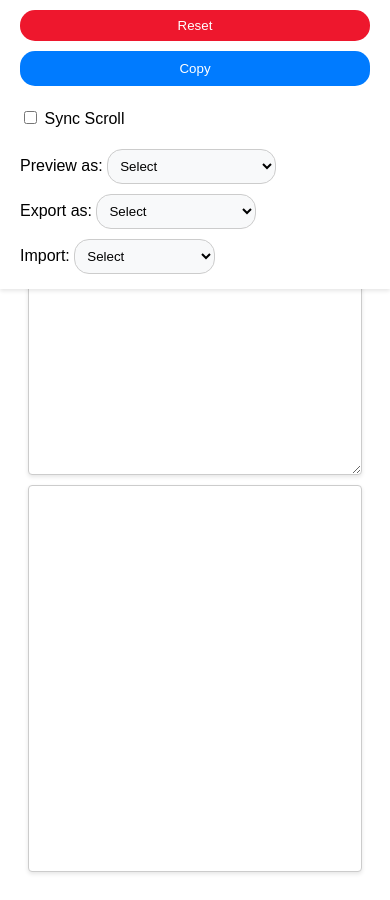
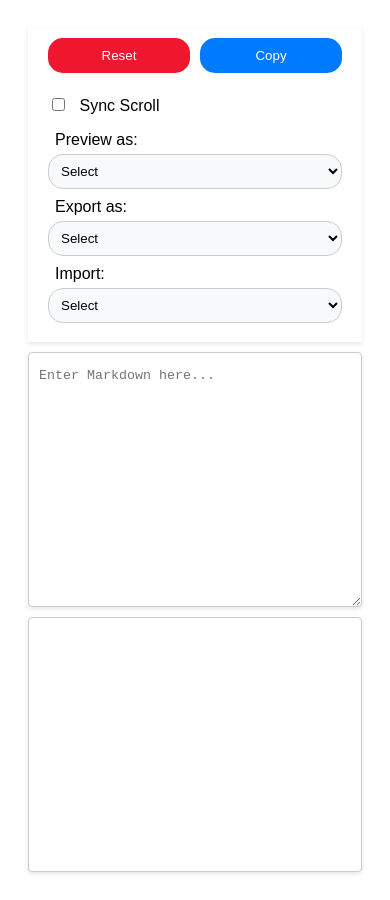
Before and after one commit to ThisIs-Developer/Markdown-Viewer, a plain HTML site: page index.html in a window 390 px wide. Drawn offline with nearby package versions, Linux system fonts and the light colour scheme.

Commit message:
fix: layout(navbar/media

```diff
--- a/index.html
+++ b/index.html
@@ -10,8 +10,11 @@
   </head>
   <body>
     <div id="navbar">
-      <button id="btn-reset">Reset</button>
-      <button id="btn-copy">Copy</button>
+      <div class="btn-container">
+        <button id="btn-reset">Reset</button>
+        <button id="btn-copy">Copy</button>
+      </div>
+
       <div class="sync">
         <input type="checkbox" id="chk-sync-scroll" />
         <label for="chk-sync-scroll">Sync Scroll</label>
--- a/style.css
+++ b/style.css
@@ -14,7 +14,7 @@ body {
   background-color: #fff;
   z-index: 1000;
   display: flex;
-  justify-content: space-between;
+  justify-content: space-around;
   margin-bottom: 10px;
   padding: 10px 20px;
   box-shadow: 0 2px 4px rgba(0, 0, 0, 0.1);
@@ -58,6 +58,7 @@ body {
   cursor: pointer;
   transition: background-color 0.3s ease;
   border-radius: 15px;
+  width: 100px;
 }
 
 #navbar button:hover {
@@ -68,7 +69,8 @@ body {
   background-color: #ee172d;
   color: #fff;
   border: none;
-  padding: 8px 16px;
+  padding-top: 10px;
+  padding-bottom: 10px;
   cursor: pointer;
   transition: background-color 0.3s ease;
   border-radius: 15px;
@@ -112,9 +114,10 @@ body {
   margin-top: 5px;
 }
 
-@media (max-width: 768px) {
+@media (max-width: 1200px) {
   #navbar {
     flex-direction: column;
+    position: static;
   }
 
   #navbar button {
@@ -130,17 +133,34 @@ body {
     margin-bottom: 20px;
   }
 
-  #navbar label, select {
+  #navbar label,
+  select {
     margin-top: 5px;
-    margin-bottom: 5px;
+    margin-bottom: 9px;
+    width: 100%;
+  }
+
+  #navbar label {
+    margin-left: 7PX;
   }
 
   #markdown-container {
     flex-direction: column;
+    margin-top: 0;
   }
 
   #markdown-input {
     margin-right: 0;
     margin-bottom: 10px;
   }
+
+  #navbar .btn-container {
+    display: flex;
+    justify-content: space-between;
+  }
+
+  #navbar #btn-reset,
+  #navbar #btn-copy {
+    width: calc(50% - 5px);
+  }
 }
```
